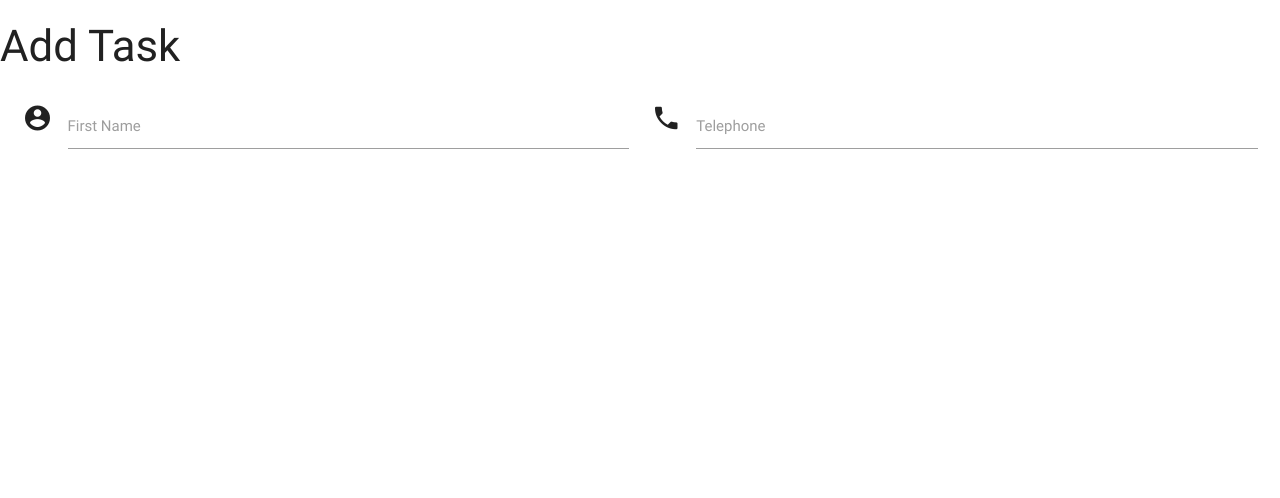
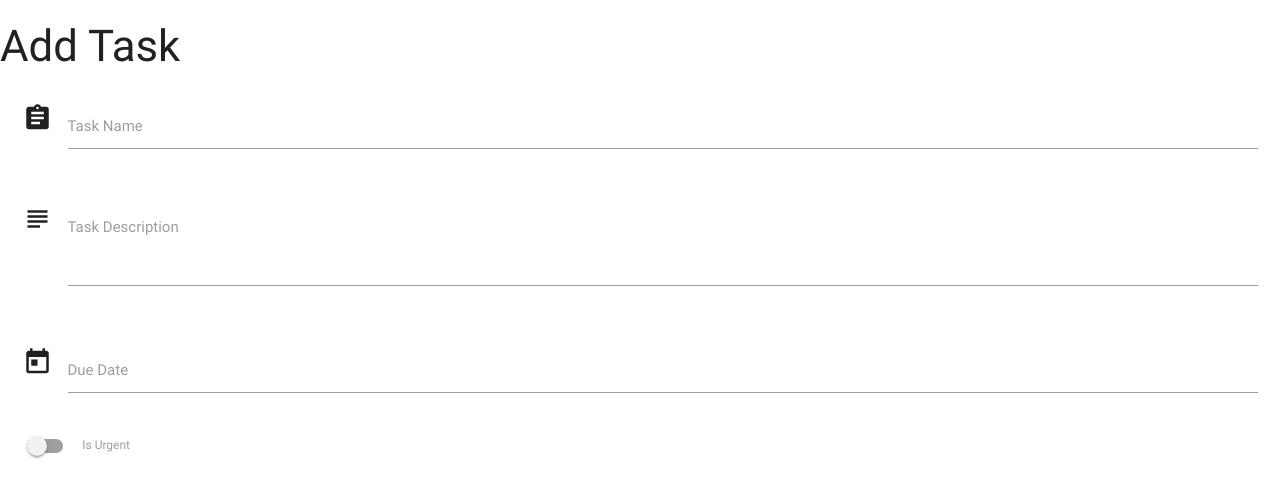
Before and after one commit to ElliotRedhead/LearningMongoDB, a Flask app: page /add_task in a window 1280 px wide. Shown: the top 498 px of the page. Run offline with Flask 2, Linux system fonts and the light colour scheme; some libraries are stand-ins or nearby versions.

Commit message:
Created basic input form.

```diff
--- a/templates/addtask.html
+++ b/templates/addtask.html
@@ -1,21 +1,39 @@
 {% extends "base.html" %} {% block content %}
 <h3>Add Task</h3>
-
 <div class="row">
     <form action="" method="POST" class="col s12">
         <div class="row">
-            <div class="input-field col s6">
-              <i class="material-icons prefix">account_circle</i>
-              <input id="icon_prefix" type="text" class="validate">
-              <label for="icon_prefix">First Name</label>
+            <div class="input-field col s12">
+                <i class="material-icons prefix">assignment</i>
+                <input id="task_name" name="task_name" type="text">
+                <label for="icon_prefix">Task Name</label>
             </div>
-            <div class="input-field col s6">
-              <i class="material-icons prefix">phone</i>
-              <input id="icon_telephone" type="tel" class="validate">
-              <label for="icon_telephone">Telephone</label>
+        </div>
+        <div class="row">
+            <div class="input-field col s12">
+                <i class="material-icons prefix">subject</i>
+                <textarea name="task_description" id="task_description" class="materialize-textarea"></textarea>
+                <label for="icon_telephone">Task Description</label>
+            </div>
+        </div>
+        <div class="row">
+            <div class="input-field col s12">
+                <i class="material-icons prefix">today</i>
+                <input id="due_date" name="due_date" type="text" class="datepicker">
+                <label for="icon_prefix">Due Date</label>
+            </div>
+        </div>
+        <div class="row">
+            <div class="switch">
+                <label>
+                  <input id="is_urgent" name="is_urgent" type="checkbox">
+                  <span class="lever"></span>
+                  Is Urgent
+                </label>
             </div>
         </div>
     </form>
 </div>
 
+
 {% endblock %}
--- a/templates/base.html
+++ b/templates/base.html
@@ -15,6 +15,10 @@
         $(document).ready(function () {
             $('.collapsible').collapsible();
         });
+
+        $(document).ready(function () {
+            $('.datepicker').datepicker();
+        });
     </script>
 
 </body>
```
Lines whose indentation alone changed are shown as unchanged.
